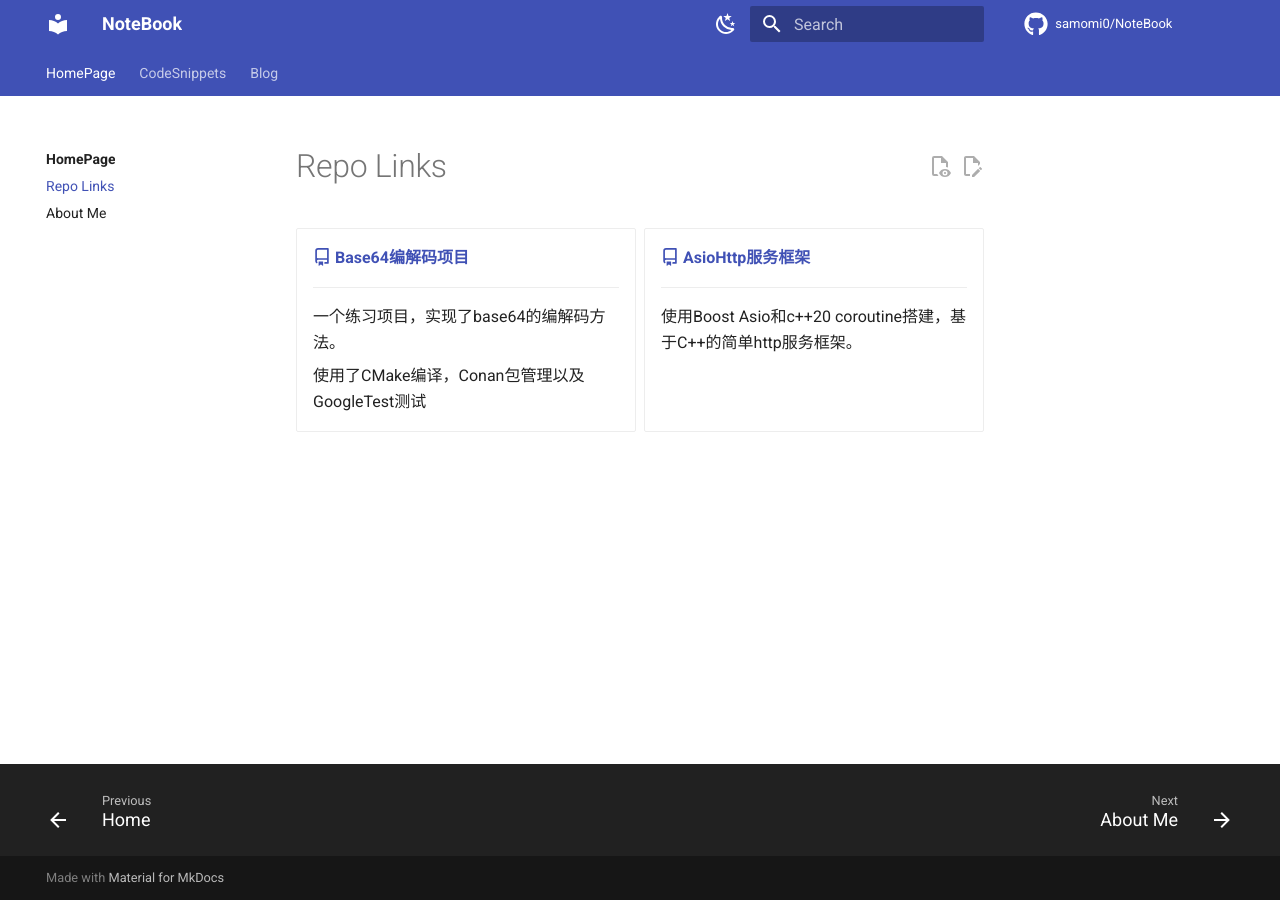
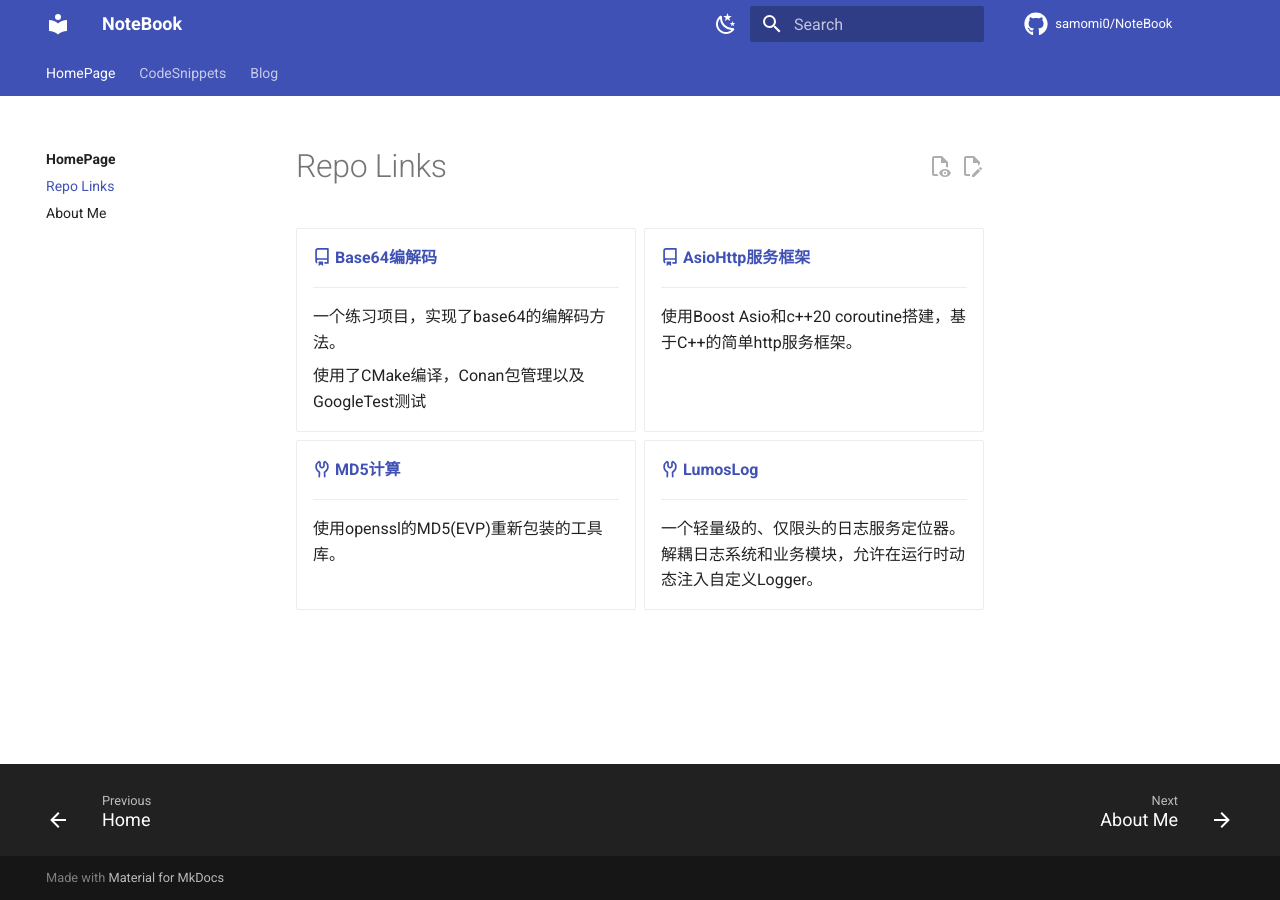
Before and after one commit to samomi0/NoteBook, an MkDocs documentation site: the page built from docs/RepoLinks.md, in a window 1280 px wide. Built offline with MkDocs 1.6.1 and Material for MkDocs 9.7.7, drawn with Linux system fonts in a browser that asks for light colours; comment, search, counter and statistics services are not loaded.

Commit message:
update:20250320

```diff
--- a/docs/RepoLinks.md
+++ b/docs/RepoLinks.md
@@ -1,6 +1,6 @@
 <div class="grid cards" markdown>
 
--   [:octicons-repo-16: __Base64编解码项目__](https://github.com/samomi0/base64_codec)
+-   [:octicons-repo-16: __Base64编解码__](https://github.com/samomi0/base64_codec)
 
     ---
 
@@ -14,4 +14,16 @@
 
     使用Boost Asio和c++20 coroutine搭建，基于C++的简单http服务框架。
 
+-   [:octicons-tools-16: __MD5计算__](https://github.com/samomi0/md5_calculator)
+
+    ---
+
+    使用openssl的MD5(EVP)重新包装的工具库。
+
+-   [:octicons-tools-16: __LumosLog__](https://github.com/samomi0/LumosLog)
+
+    ---
+
+    一个轻量级的、仅限头的日志服务定位器。解耦日志系统和业务模块，允许在运行时动态注入自定义Logger。
+
 </div>
```
Also changed, not shown: docs/About.md (+1 -1 lines).
